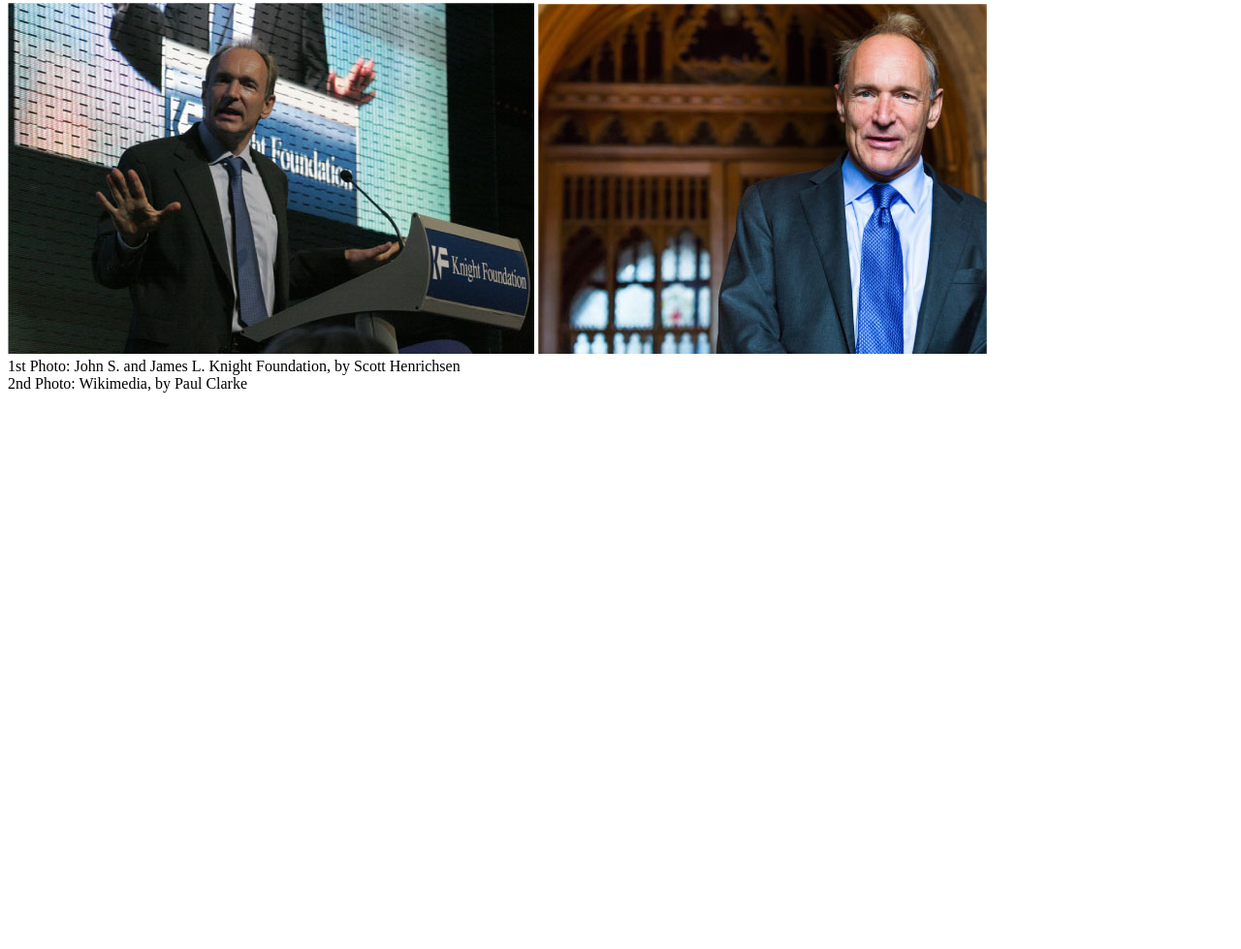
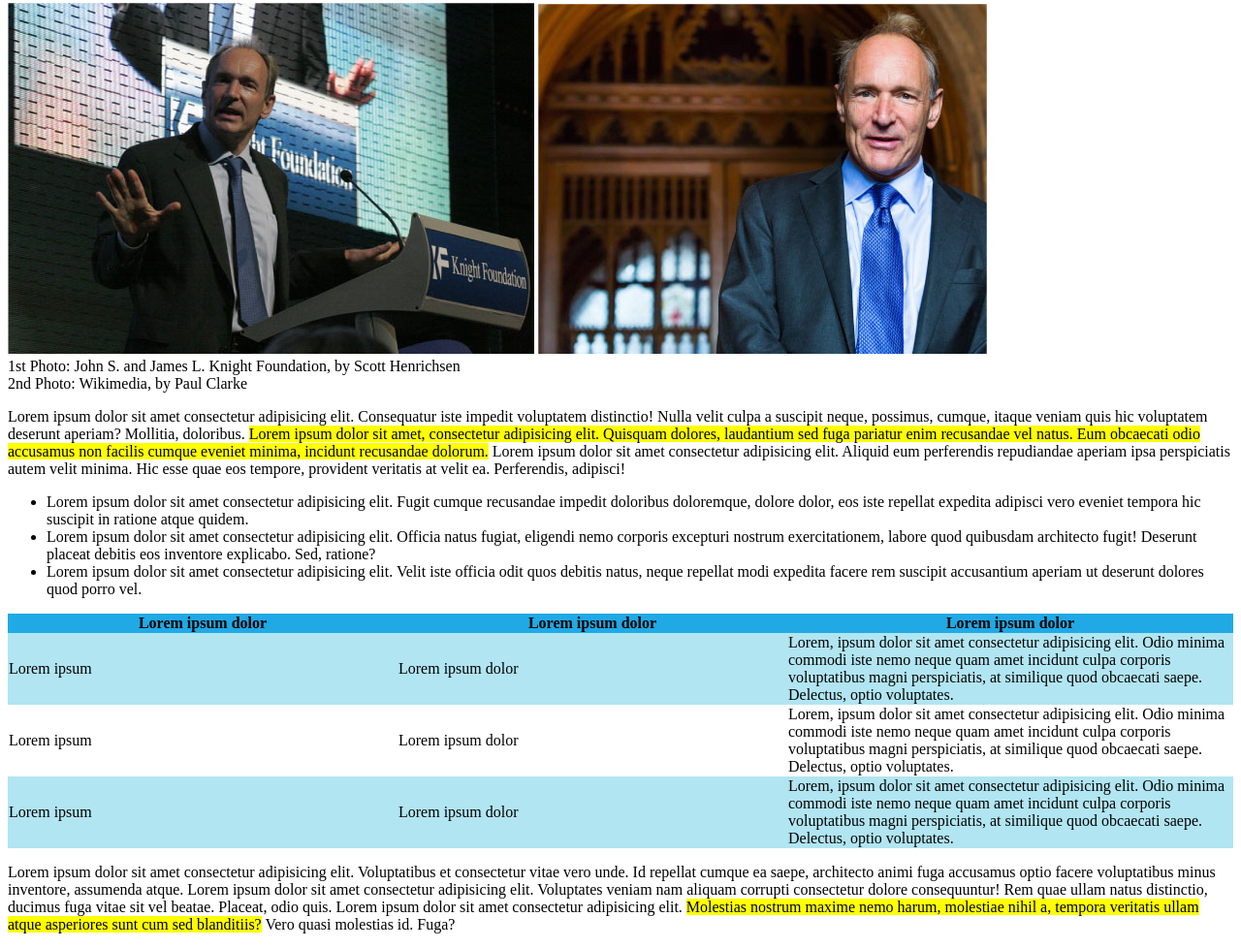
Before and after one commit to LucaZanfrisco/html-css-booleaner, a plain HTML site: page index.html in a window 1280 px wide. Shown: the part 485-1464 px from the top of the page at 97% size. Before the commit the page ends 898 px from the top, so only its background shows below. Drawn offline with Linux system fonts and the light colour scheme.

Commit message:
paragrafo lista e tabella

```diff
--- a/css/style1.css
+++ b/css/style1.css
@@ -40,3 +40,26 @@ span{
     margin-top: 30px;
 }
 /* Fine margini foto tim */
+
+/* Rimozione margini tabella */
+table{
+    border-collapse: collapse;
+}
+/* fine rimozione margini tabella */
+
+
+thead{
+    background-color: #20a9e5;
+}
+
+/* lunghezza caselle tabella  */
+.table-len{
+    width: 400px;
+}
+/* fine lunghezza caselle tabella */
+
+/* colore sfondo delle caselle dispari */
+.table-even{
+    background-color: #b1e5f2;
+}
+/* fine colore sfondo delle caselle dispari */
--- a/index.html
+++ b/index.html
@@ -38,7 +38,52 @@
         </section>
         <!-- /Sezione foto con didascalia -->
 
+        <!-- Sezione paragrafo, elenco, tabella -->
+        <section>
+            <p>Lorem ipsum dolor sit amet consectetur adipisicing elit. Consequatur iste impedit voluptatem distinctio! Nulla velit culpa a suscipit neque, possimus, cumque, itaque veniam quis hic voluptatem deserunt aperiam? Mollitia, doloribus.
+               <mark>Lorem ipsum dolor sit amet, consectetur adipisicing elit. Quisquam dolores, laudantium sed fuga pariatur enim recusandae vel natus. Eum obcaecati odio accusamus non facilis cumque eveniet minima, incidunt recusandae dolorum.</mark>
+                Lorem ipsum dolor sit amet consectetur adipisicing elit. Aliquid eum perferendis repudiandae aperiam ipsa perspiciatis autem velit minima. Hic esse quae eos tempore, provident veritatis at velit ea. Perferendis, adipisci!
+            </p>
+            <ul>
+                <li>Lorem ipsum dolor sit amet consectetur adipisicing elit. Fugit cumque recusandae impedit doloribus doloremque, dolore dolor, eos iste repellat expedita adipisci vero eveniet tempora hic suscipit in ratione atque quidem.</li>
+                <li>Lorem ipsum dolor sit amet consectetur adipisicing elit. Officia natus fugiat, eligendi nemo corporis excepturi nostrum exercitationem, labore quod quibusdam architecto fugit! Deserunt placeat debitis eos inventore explicabo. Sed, ratione?</li>
+                <li>Lorem ipsum dolor sit amet consectetur adipisicing elit. Velit iste officia odit quos debitis natus, neque repellat modi expedita facere rem suscipit accusantium aperiam ut deserunt dolores quod porro vel.</li>
+            </ul>
 
+            <table>
+                <thead>
+                    <tr>
+                        <th class="table-len">Lorem ipsum dolor</th>
+                        <th class="table-len">Lorem ipsum dolor</th>
+                        <th>Lorem ipsum dolor</th>
+                    </tr>
+                </thead>
+                <tbody>
+                    <tr class="table-even">
+                        <td>Lorem ipsum</td>
+                        <td>Lorem ipsum dolor</td>
+                        <td>Lorem, ipsum dolor sit amet consectetur adipisicing elit. Odio minima commodi iste nemo neque quam amet incidunt culpa corporis voluptatibus magni perspiciatis, at similique quod obcaecati saepe. Delectus, optio voluptates.</td>
+                    </tr>
+                    <tr>
+                        <td>Lorem ipsum</td>
+                        <td>Lorem ipsum dolor</td>
+                        <td>Lorem, ipsum dolor sit amet consectetur adipisicing elit. Odio minima commodi iste nemo neque quam amet incidunt culpa corporis voluptatibus magni perspiciatis, at similique quod obcaecati saepe. Delectus, optio voluptates.</td>
+                    </tr>
+                    <tr class="table-even">
+                        <td>Lorem ipsum</td>
+                        <td>Lorem ipsum dolor</td>
+                        <td>Lorem, ipsum dolor sit amet consectetur adipisicing elit. Odio minima commodi iste nemo neque quam amet incidunt culpa corporis voluptatibus magni perspiciatis, at similique quod obcaecati saepe. Delectus, optio voluptates.</td>
+                    </tr>
+                </tbody>
+            </table>
+
+            <p>
+                Lorem ipsum dolor sit amet consectetur adipisicing elit. Voluptatibus et consectetur vitae vero unde. Id repellat cumque ea saepe, architecto animi fuga accusamus optio facere voluptatibus minus inventore, assumenda atque.
+                Lorem ipsum dolor sit amet consectetur adipisicing elit. Voluptates veniam nam aliquam corrupti consectetur dolore consequuntur! Rem quae ullam natus distinctio, ducimus fuga vitae sit vel beatae. Placeat, odio quis.
+                Lorem ipsum dolor sit amet consectetur adipisicing elit. <mark>Molestias nostrum maxime nemo harum, molestiae nihil a, tempora veritatis ullam atque asperiores sunt cum sed blanditiis?</mark> Vero quasi molestias id. Fuga?
+            </p>
+        </section>
+        <!-- /Sezione paragrafo, elenco e tabella -->
 
     </article>
     <!-- /Sezione principale -->
```
